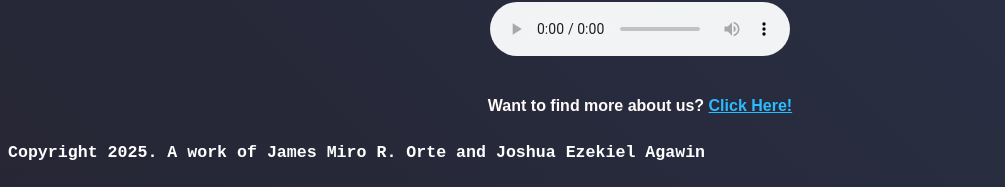
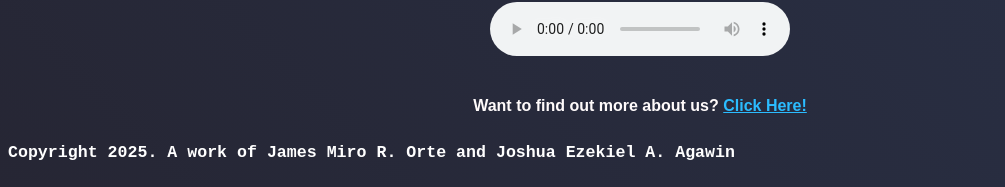
Before and after one commit to bsit2c2025/WebDesignCollab, a plain HTML site: page index.html in a window 1280 px wide. Shown: the part 1101-1288 px from the top of the page, without its empty margins (0-1005 px from the left). Drawn offline with Linux system fonts and the light colour scheme.

Commit message:
brancing

```diff
--- a/index.html
+++ b/index.html
@@ -49,9 +49,9 @@
             Your browser does not support the audio element.
         </audio>
     </div>
-    <h4>Want to find more about us? <a href="about.html">Click Here!</a></h4>
+    <h4>Want to find out more about us? <a href="about.html">Click Here!</a></h4>
     <footer>
-        <h5>Copyright 2025. A work of James Miro R. Orte and Joshua Ezekiel Agawin</h5>
+        <h5>Copyright 2025. A work of James Miro R. Orte and Joshua Ezekiel A. Agawin</h5>
     </footer>
 </body>
 </html>
```
